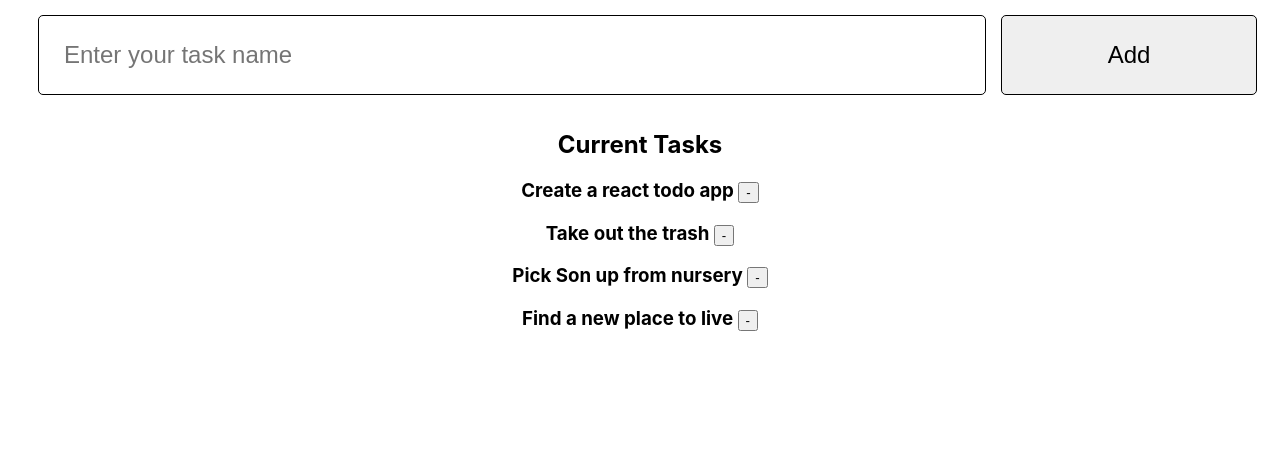
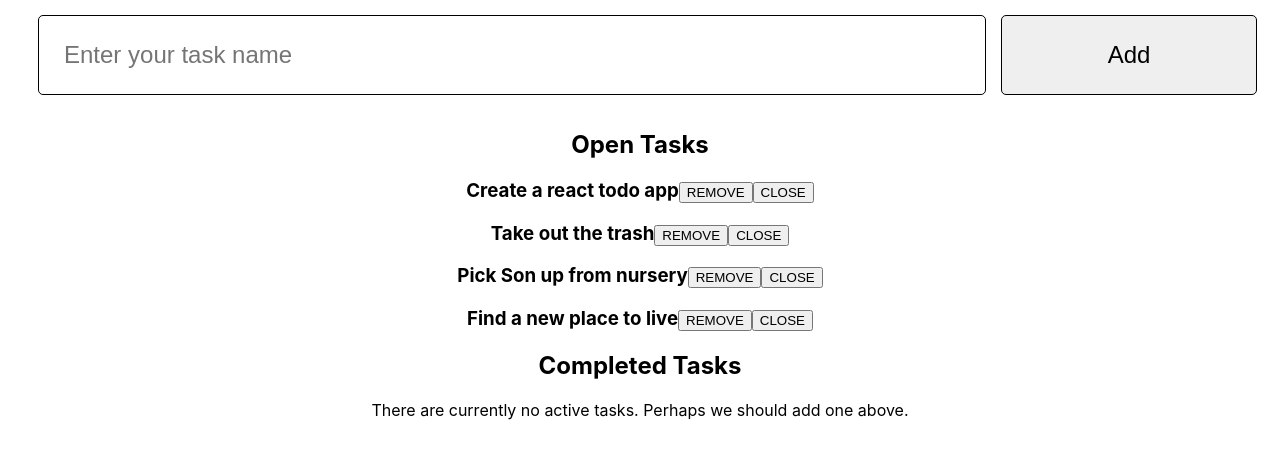
Before and after one commit to alittlebroken/react-todo, a React (Create React App) app: page / in a window 1280 px wide. Shown: the top 458 px of the page. Built offline with nearby package versions, Linux system fonts and the light colour scheme.

Commit message:
Added ability to close and reopen tasks and remove them permamently

```diff
--- a/src/components/App/App.js
+++ b/src/components/App/App.js
@@ -13,46 +13,114 @@ function App() {
   const [tasks, setTasks] = useState([
     {
       id: 1,
-      name: 'Create a react todo app'
+      name: 'Create a react todo app',
+      status: 'open'
     },
     {
       id: 2,
-      name: 'Take out the trash'
+      name: 'Take out the trash',
+      status: 'open'
     },
     {
       id: 3,
-      name: 'Pick Son up from nursery'
+      name: 'Pick Son up from nursery',
+      status: 'open'
     },
     {
       id: 4,
-      name: 'Find a new place to live'
+      name: 'Find a new place to live',
+      status: 'open'
     }
   ]);
 
   // Remove a task from the list
-  const removeTask = (task) => {
+  const removeOpenTask = (task) => {
     setTasks((prev) => {
       return prev.filter(taskItem => taskItem.id !== task.id);
     });
   };
 
-  // Add a task to the list
+  const [closedTasks, setClosedTasks] = useState([]);
+
+  /* Add a task to the closed task list and then remove it from the closed
+     task list. */
+  const closeTask = (task) => {
+    // Add to the closed list
+    setClosedTasks((prev) => {
+      return [{
+        id: task.id,
+        name: task.name,
+        status: 'closed'
+      }, ...prev];
+    });
+
+    // Remove the task from the open task list
+    removeOpenTask(task);
+
+  };
+
+  const removeClosedTask = (task) => {
+    setClosedTasks((prev) => {
+      return prev.filter(taskItem => taskItem.id !== task.id);
+    });
+  };
+
+  /* Parent Remove Task function that calls in the function to remove the
+     task from the correct list
+  */
+  const removeTask = (task) => {
+    if(task.status === 'open'){
+      removeOpenTask(task);
+    } else {
+      removeClosedTask(task);
+    }
+  };
+
+  // Add a new open task to the list
   const addTask = (task) => {
     setTasks((prev) => {
       return [{
         id: 90001,
-        name: task
+        name: task,
+        status: 'open'
       }, ...prev];
     });
+
+  };
+
+  // reopen a closed task
+  const reopenTask = (task) => {
+    // Add the specified task to the open list and set status to open
+    setTasks((prev) => {
+      return [
+        {
+            id: task.id,
+            name: task.name,
+            status: 'open'
+        }, ...prev];
+    });
+
+    // remove task from the closed list
+    removeClosedTask(task);
   };
 
   return (
     <div className="App">
+
       <TaskBar onAdd={addTask} />
+
       <TaskList
-        title="Current Tasks"
+        title="Open Tasks"
         tasks={tasks}
-        onRemove={removeTask} />
+        onRemove={removeTask}
+        onCloseTask={closeTask} />
+
+      <TaskList
+       title="Completed Tasks"
+       tasks={closedTasks}
+       onRemove={removeTask}
+       onOpen={reopenTask} />
+
     </div>
   );
 }
--- a/src/components/Task/Task.js
+++ b/src/components/Task/Task.js
@@ -15,11 +15,32 @@ function Task(props){
     props.onRemove(props.task);
   };
 
+  // Close a task off
+  const closeTask = () => {
+    props.onCloseTask(props.task);
+  };
+
+  // reopen a task
+  const openTask = () => {
+    props.onOpen(task);
+  };
+
+  // Display actions
+  const renderOpenCloseAction = () => {
+    if(props.task.status === 'open'){
+      return <button onClick={closeTask}>CLOSE</button>;
+    } else {
+      return <button onClick={openTask}>REOPEN</button>;
+    }
+  };
+
   // Render our task to the screen
   return (
     <div>
       <h3 id="1">
-        {task.name} <button onClick={removeTrack}>-</button>
+        {task.name}
+        <button onClick={removeTrack}>REMOVE</button>
+        {renderOpenCloseAction()}
       </h3>
     </div>
   );
--- a/src/components/TaskList/TaskList.js
+++ b/src/components/TaskList/TaskList.js
@@ -13,7 +13,7 @@ function TaskList(props){
   if(!taskList || taskList.length === 0){
     return (
       <div>
-        <h2>Current Task List</h2>
+        <h2>{props.title}</h2>
         <p>
           There are currently no active tasks. Perhaps we should add one above.
         </p>
@@ -31,6 +31,8 @@ function TaskList(props){
             key={`${taskIndex}-%{task}`}
             task={task}
             onRemove={props.onRemove}
+            onCloseTask={props.onCloseTask}
+            onOpen={props.onOpen}
             />
         );
       })}
```
